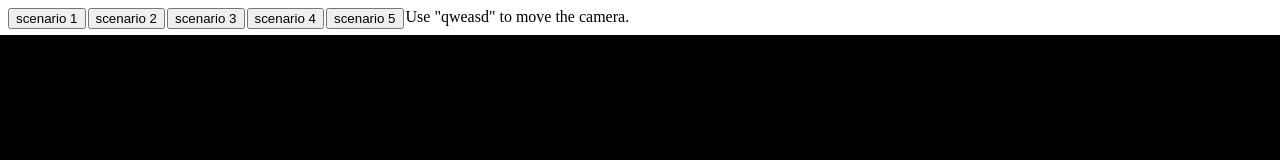
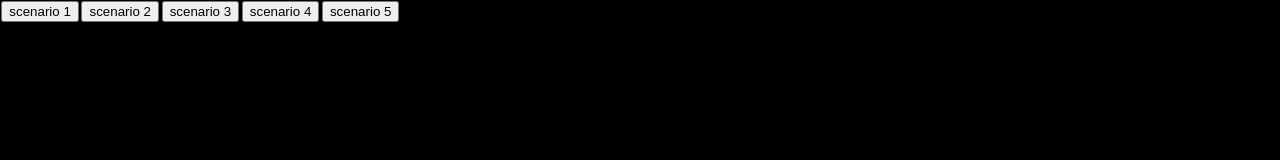
Before and after one commit to alex-kings/planets, a plain HTML site: page index.html in a window 1280 px wide. Drawn offline with nearby package versions, Linux system fonts and the light colour scheme.

Commit message:
Changed button styling

```diff
--- a/Style.css
+++ b/Style.css
@@ -1,17 +1,20 @@
+body {
+    padding:0;
+    margin:0;
+    box-sizing:border-box;
+}
 canvas {
     position: fixed;
-    top: 2.2em;
+    top: 0;
     bottom: 0;
     left: 0;
     right: 0;
+    z-index:-1;
   }
-.container{
+.flex-container{
     display:flex;
     flex-direction:row;
-    gap:2px;
 }
-p{
-    padding:0;
-    margin:0;
-    display:block;
+.flex-container > *{
+    margin:.1em;
 }
--- a/index.html
+++ b/index.html
@@ -10,13 +10,12 @@
   <body>
     <script type="module" src="./Planet.js"></script>
     <script type="module" src="./Rendering.js"></script>
-    <div class="container">
+      <div class="flex-container">
         <button id="scenario 1">scenario 1</button>
         <button id="scenario 2">scenario 2</button>
         <button id="scenario 3">scenario 3</button>
         <button id="scenario 4">scenario 4</button>
         <button id="scenario 5">scenario 5</button>
-      <p>Use "qweasd" to move the camera.</p>
       </div>
     <canvas id="Jolycanvas"></canvas>
 
```
Lines whose indentation alone changed are shown as unchanged.
